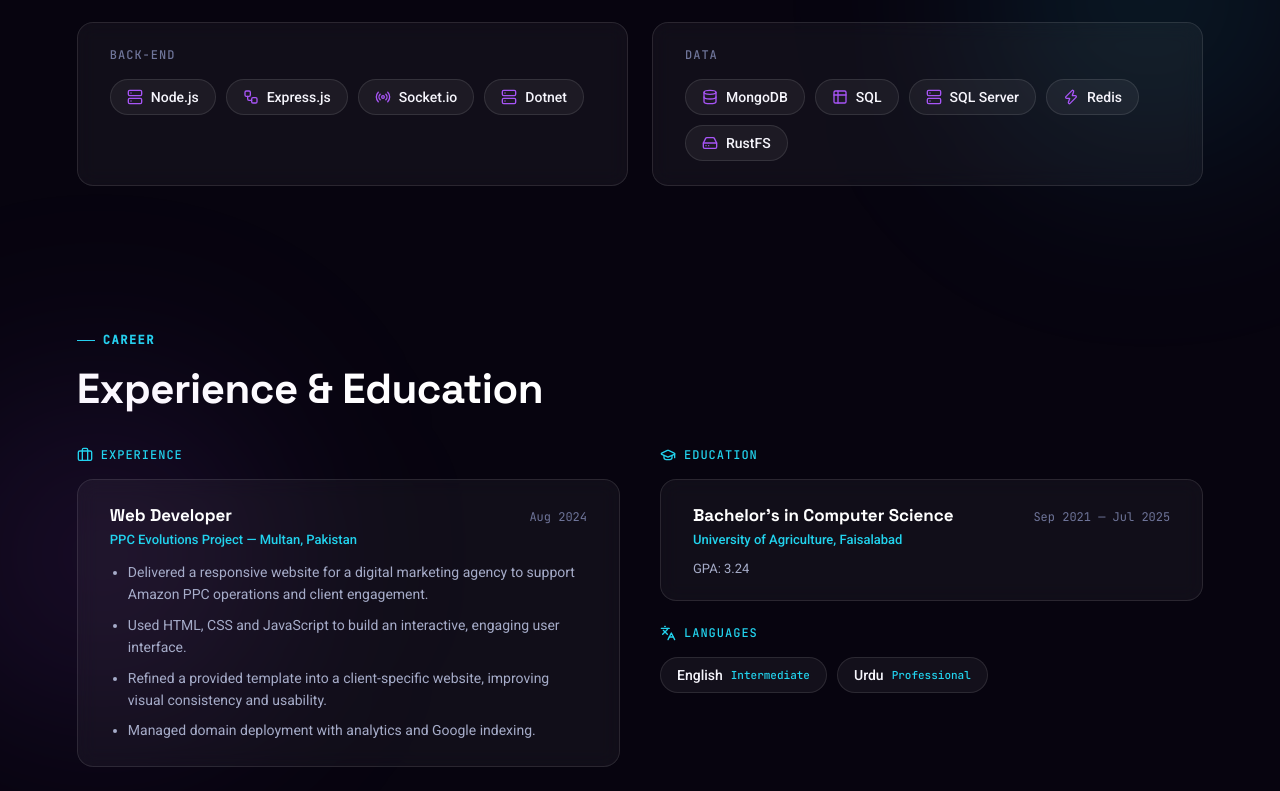
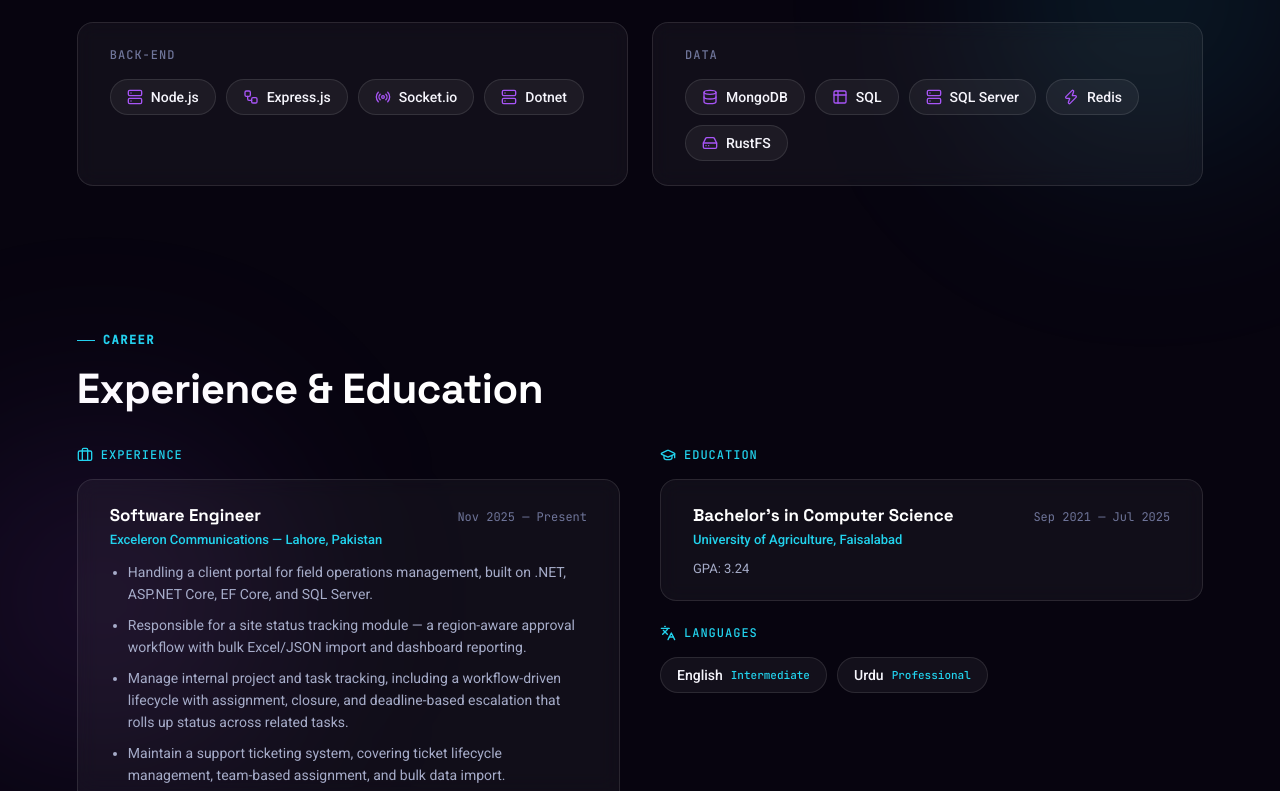
Before and after one commit to jawadsamiulhaq/My-Portfolio, a React (Vite) app: page / in a window 1280 px wide. Shown: the part 2009-2800 px from the top of the page. Built offline with nearby package versions, Linux system fonts and the light colour scheme.

Commit message:
Add experience entry for Software Engineer role at Exceleron Communications

```diff
--- a/src/data/content.ts
+++ b/src/data/content.ts
@@ -170,6 +170,19 @@ export interface ExperienceItem {
 
 export const EXPERIENCE: ExperienceItem[] = [
   {
+    role: 'Software Engineer',
+    company: 'Exceleron Communications',
+    location: 'Lahore, Pakistan',
+    period: 'Nov 2025 — Present',
+    bullets: [
+      'Handling a client portal for field operations management, built on .NET, ASP.NET Core, EF Core, and SQL Server.',
+      'Responsible for a site status tracking module — a region-aware approval workflow with bulk Excel/JSON import and dashboard reporting.',
+      'Manage internal project and task tracking, including a workflow-driven lifecycle with assignment, closure, and deadline-based escalation that rolls up status across related tasks.',
+      'Maintain a support ticketing system, covering ticket lifecycle management, team-based assignment, and bulk data import.',
+      'Handle user authentication and access control, covering token and session-based login, multi-factor authentication, and role-based permissions.',
+    ],
+  },
+  {
     role: 'Web Developer',
     company: 'PPC Evolutions Project',
     location: 'Multan, Pakistan',
```
